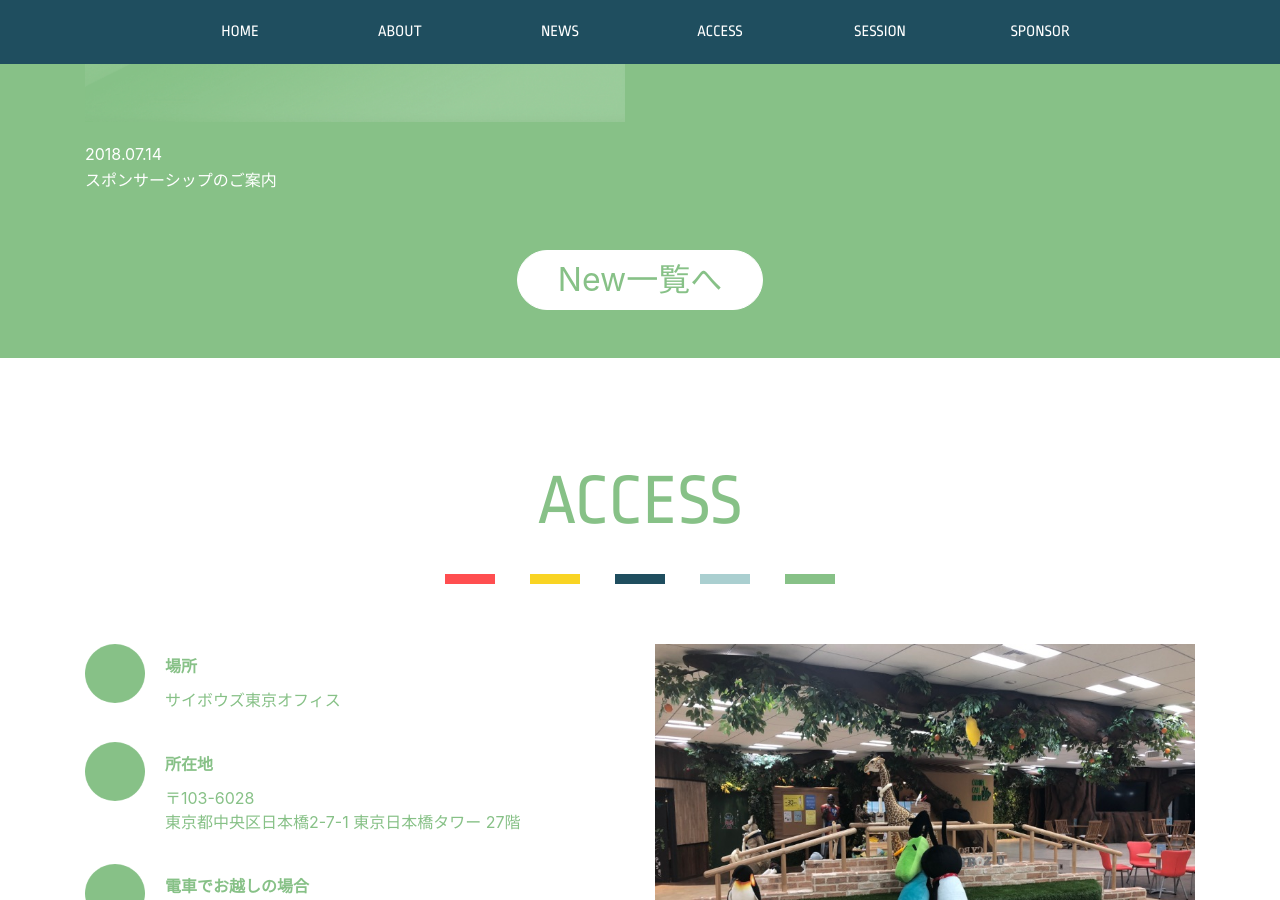
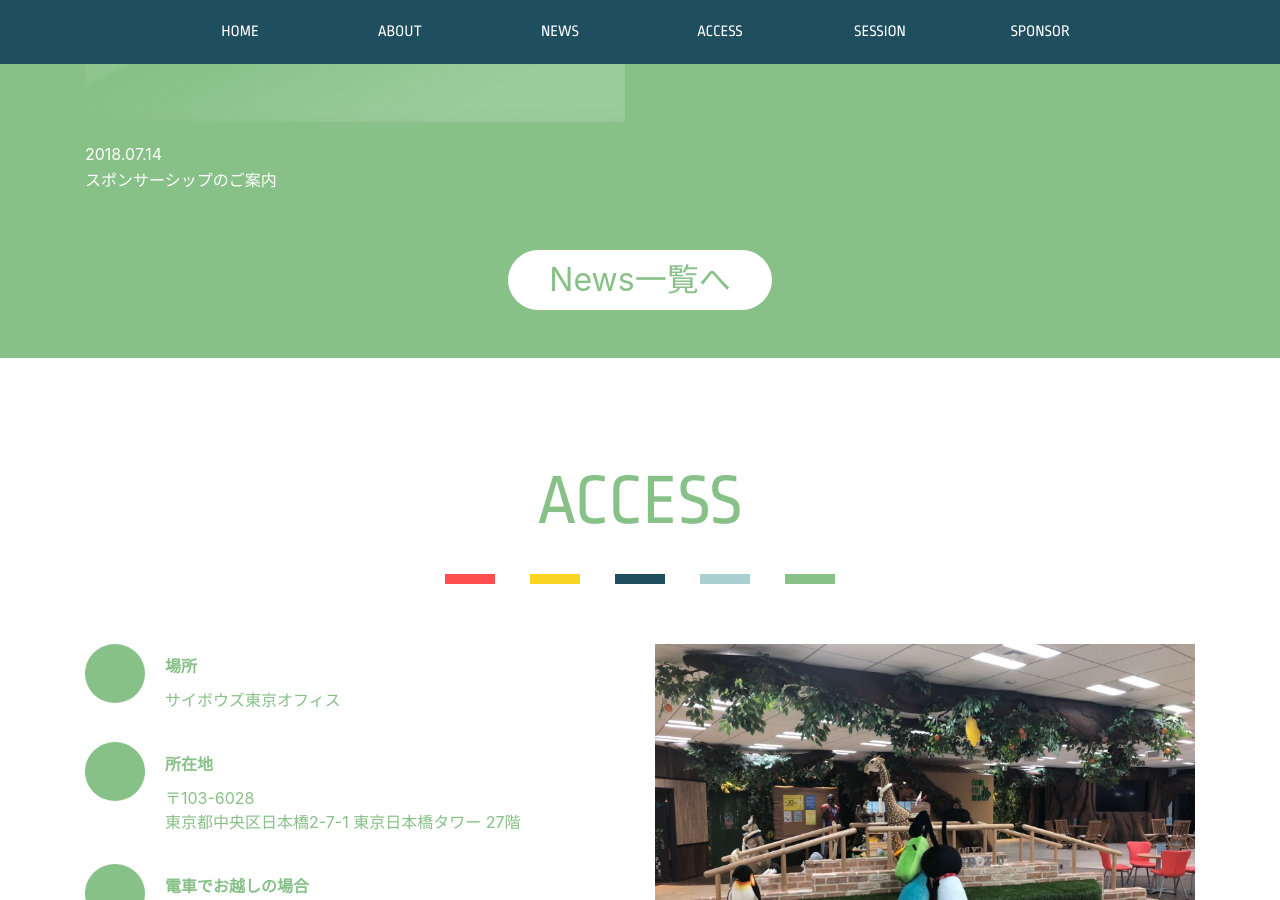
Before and after one commit to coderdojo-japan/dojocon2018.coderdojo.jp, a Jekyll site: the page built from index.html, in a window 1280 px wide and 900 px high, scrolled down 3397 px. Built offline with Jekyll 4.4.1, drawn with Linux system fonts in a browser that asks for light colours; nearby versions of some CDN libraries.

Commit message:
TopページのNEWSセクションの "News一覧へ" ボタンの表記を修正

```diff
--- a/index.html
+++ b/index.html
@@ -73,7 +73,7 @@ layout: default
     {% endfor %}
   </div>
   <div class="text-center">
-    <a class="btn btn__white btn__xxl" href="/news/" role="button">New一覧へ</a>
+    <a class="btn btn__white btn__xxl" href="/news/" role="button">News一覧へ</a>
   </div>
 </div>
 </section>
```
